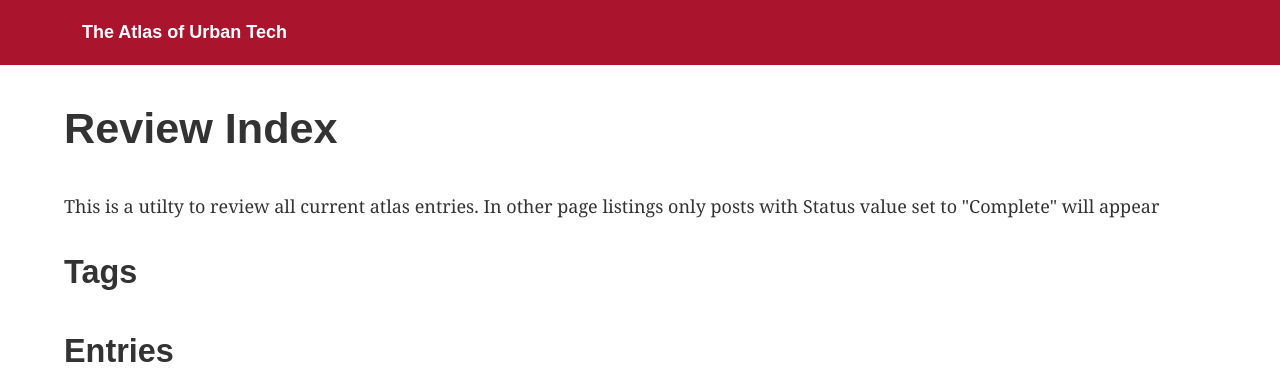
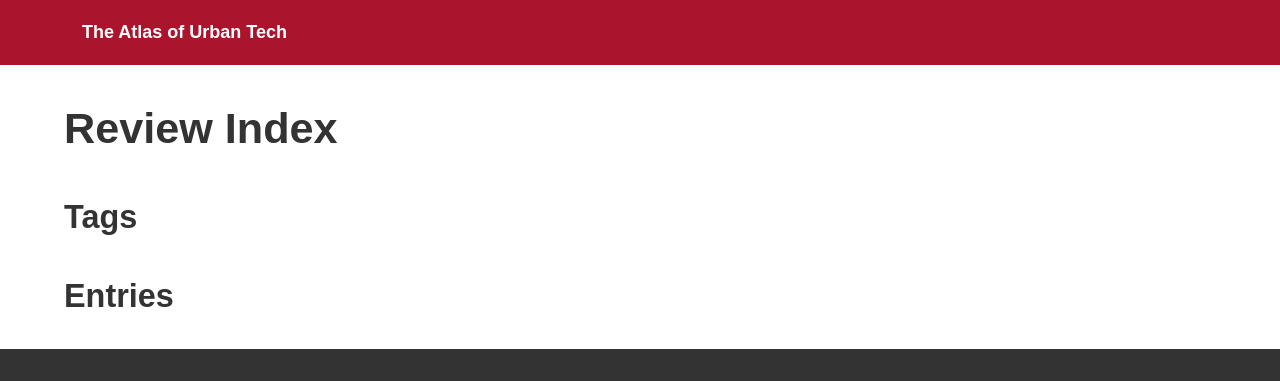
Before and after one commit to Cornell-Tech-Urban-Tech-Hub/atlas-of-urban-tech-gatsby, a Gatsby site: page /review in a window 1280 px wide. Shown: the top 381 px of the page. Built offline with nearby package versions, Linux system fonts and the light colour scheme; Gatsby itself is replaced by a stand-in of ours; some packages are replaced by stand-ins of ours.

Commit message:
Update index.js

```diff
--- a/src/pages/review/index.js
+++ b/src/pages/review/index.js
@@ -42,10 +42,6 @@ const SiteIndex = ({ data, location }) => {
       <Section>
         <Content>
           <h1>Review Index</h1>
-          <p>
-            This is a utilty to review all current atlas entries. In other page
-            listings only posts with Status value set to "Complete" will appear
-          </p>
         </Content>
       </Section>
       <Section>
```
